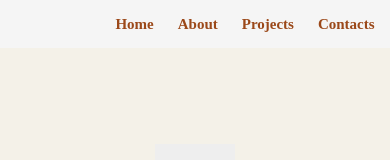
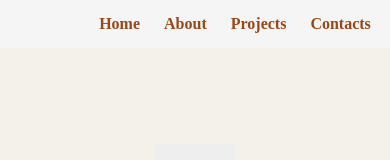
Before and after one commit to Rachel-rn/Website-portfolio, a plain HTML site: page index.html in a window 390 px wide. Shown: the top 160 px of the page. Drawn offline with Linux system fonts and the light colour scheme; a web font is replaced by a local one.

Commit message:
Update style.css

```diff
--- a/style.css
+++ b/style.css
@@ -60,8 +60,9 @@ body{
   left: 0;
   width: 100%;
   z-index: 1000;
-  justify-content: flex-end;
+  justify-content: fles-start;
   align-items: center;
+    flex-wrap: wrap;
 }
 
 .navbar a {
@@ -77,3 +78,12 @@ body{
   color: #ff9800;
   border-bottom: 2px solid #ff9800;
 }
+@media (max-width: 600px) {
+  .navbar {
+    justify-content: center;
+  }
+  .navbar a {
+    margin: 10px;
+    font-size: 16px;
+  }
+}
```
